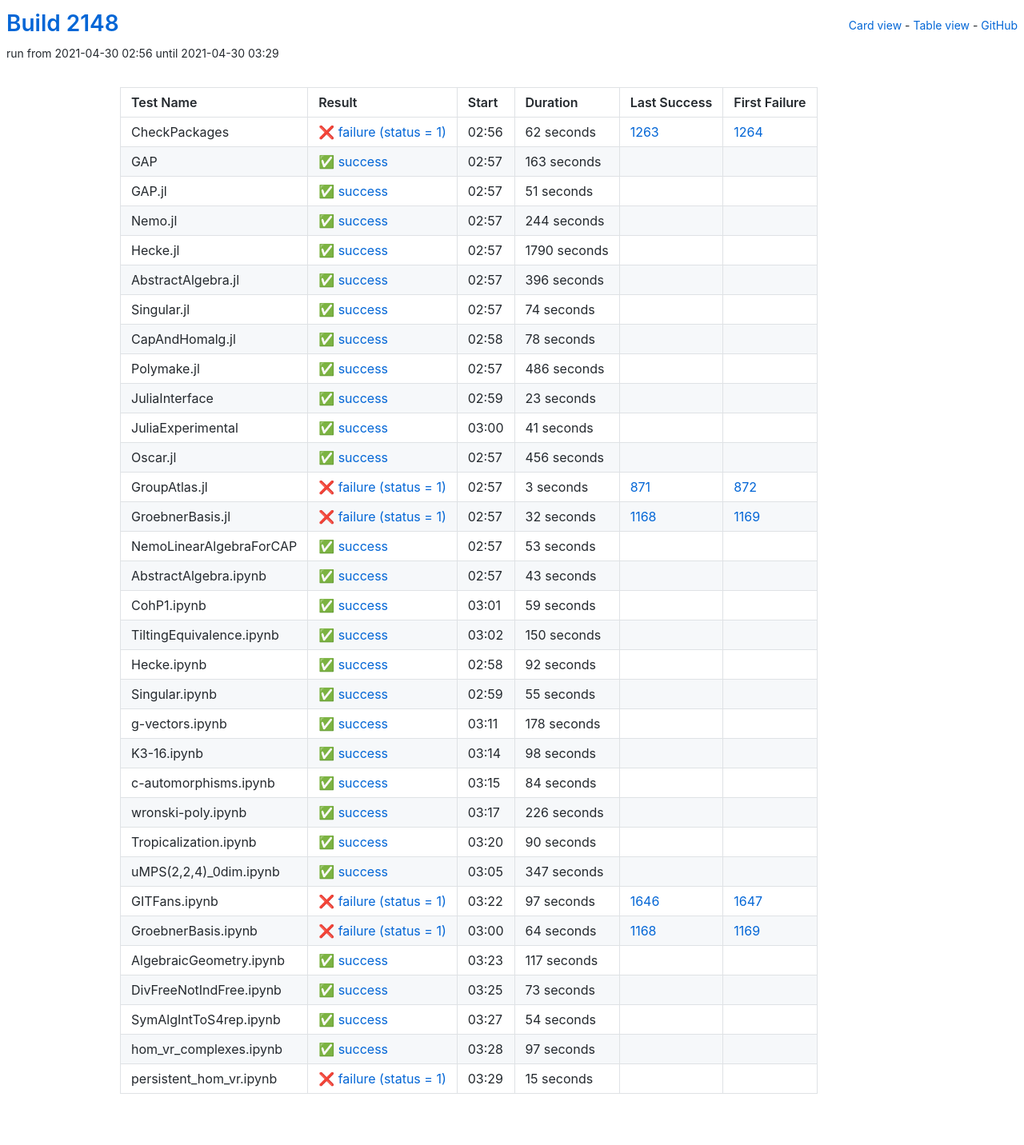
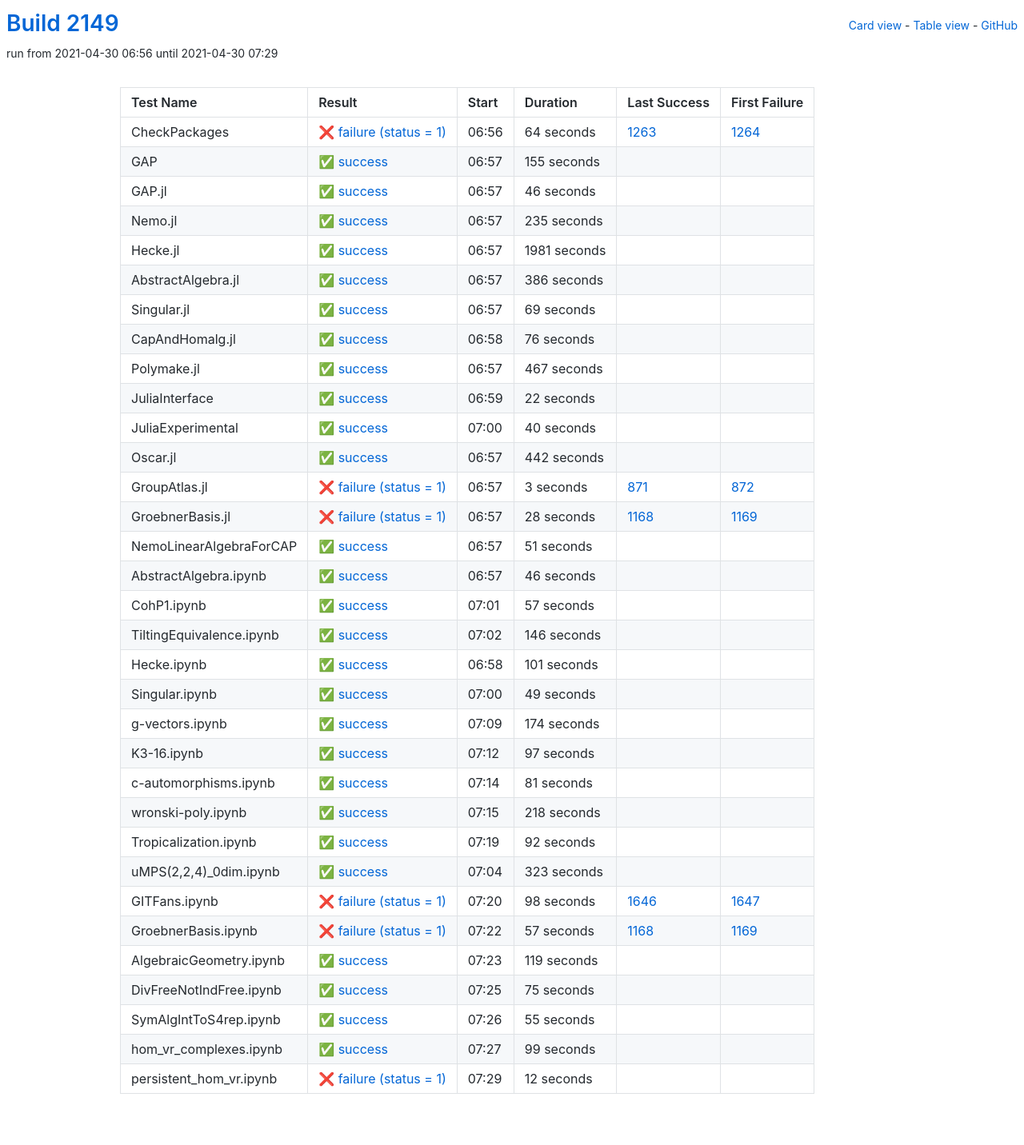
Before and after one commit to oscar-system/oscar-ci-status-stable, a Jekyll site: the page built from table.html, in a window 1280 px wide. Shown: the whole page at 80% size. Built offline with Jekyll 4.4.1, drawn with Linux system fonts in a browser that asks for light colours.

Commit message:
Build #2149

```diff
--- a/_data/ci.yml
+++ b/_data/ci.yml
@@ -1,6 +1,6 @@
 ---
-build: 2148
-build_url: https://oscarci.mathematik.uni-kl.de/job/oscar-stable/2148/
+build: 2149
+build_url: https://oscarci.mathematik.uni-kl.de/job/oscar-stable/2149/
 job: oscar-stable
 organization: oscar-system
 repo: oscar-ci-status-stable
@@ -8,152 +8,152 @@ repourl: https://github.com/oscar-system/oscar-ci-status-stable
 tests:
 - name: CheckPackages
   id: checkpackages
-  log: https://oscarci.mathematik.uni-kl.de/job/oscar-stable/2148/artifact/logs/build-2148/CheckPackages.log
-  start: 2021-04-30 02:56
+  log: https://oscarci.mathematik.uni-kl.de/job/oscar-stable/2149/artifact/logs/build-2149/CheckPackages.log
+  start: 2021-04-30 06:56
   success: false
   exitcode: 1
   status: failure
-  duration: 62
+  duration: 64
   last_success: 1263
   last_success_url: https://oscarci.mathematik.uni-kl.de/job/oscar-stable/1263/
   first_failure: 1264
   first_failure_url: https://oscarci.mathematik.uni-kl.de/job/oscar-stable/1264/
 - name: GAP
   id: gap
-  log: https://oscarci.mathematik.uni-kl.de/job/oscar-stable/2148/artifact/logs/build-2148/GAP.log
-  start: 2021-04-30 02:57
+  log: https://oscarci.mathematik.uni-kl.de/job/oscar-stable/2149/artifact/logs/build-2149/GAP.log
+  start: 2021-04-30 06:57
   success: true
   exitcode: 0
   status: success
-  duration: 163
+  duration: 155
   last_success: false
   last_success_url:
   first_failure: false
   first_failure_url:
 - name: GAP.jl
   id: gap-jl
-  log: https://oscarci.mathematik.uni-kl.de/job/oscar-stable/2148/artifact/logs/build-2148/GAP.jl.log
-  start: 2021-04-30 02:57
+  log: https://oscarci.mathematik.uni-kl.de/job/oscar-stable/2149/artifact/logs/build-2149/GAP.jl.log
+  start: 2021-04-30 06:57
   success: true
   exitcode: 0
   status: success
-  duration: 51
+  duration: 46
   last_success: false
   last_success_url:
   first_failure: false
   first_failure_url:
 - name: Nemo.jl
   id: nemo-jl
-  log: https://oscarci.mathematik.uni-kl.de/job/oscar-stable/2148/artifact/logs/build-2148/Nemo.jl.log
-  start: 2021-04-30 02:57
+  log: https://oscarci.mathematik.uni-kl.de/job/oscar-stable/2149/artifact/logs/build-2149/Nemo.jl.log
+  start: 2021-04-30 06:57
   success: true
   exitcode: 0
   status: success
-  duration: 244
+  duration: 235
   last_success: false
   last_success_url:
   first_failure: false
   first_failure_url:
 - name: Hecke.jl
   id: hecke-jl
-  log: https://oscarci.mathematik.uni-kl.de/job/oscar-stable/2148/artifact/logs/build-2148/Hecke.jl.log
-  start: 2021-04-30 02:57
+  log: https://oscarci.mathematik.uni-kl.de/job/oscar-stable/2149/artifact/logs/build-2149/Hecke.jl.log
+  start: 2021-04-30 06:57
   success: true
   exitcode: 0
   status: success
-  duration: 1790
+  duration: 1981
   last_success: false
   last_success_url:
   first_failure: false
   first_failure_url:
 - name: AbstractAlgebra.jl
   id: abstractalgebra-jl
-  log: https://oscarci.mathematik.uni-kl.de/job/oscar-stable/2148/artifact/logs/build-2148/AbstractAlgebra.jl.log
-  start: 2021-04-30 02:57
+  log: https://oscarci.mathematik.uni-kl.de/job/oscar-stable/2149/artifact/logs/build-2149/AbstractAlgebra.jl.log
+  start: 2021-04-30 06:57
   success: true
   exitcode: 0
   status: success
-  duration: 396
+  duration: 386
   last_success: false
   last_success_url:
   first_failure: false
   first_failure_url:
 - name: Singular.jl
   id: singular-jl
-  log: https://oscarci.mathematik.uni-kl.de/job/oscar-stable/2148/artifact/logs/build-2148/Singular.jl.log
-  start: 2021-04-30 02:57
+  log: https://oscarci.mathematik.uni-kl.de/job/oscar-stable/2149/artifact/logs/build-2149/Singular.jl.log
+  start: 2021-04-30 06:57
   success: true
   exitcode: 0
   status: success
-  duration: 74
+  duration: 69
   last_success: false
   last_success_url:
   first_failure: false
   first_failure_url:
 - name: CapAndHomalg.jl
   id: capandhomalg-jl
-  log: https://oscarci.mathematik.uni-kl.de/job/oscar-stable/2148/artifact/logs/build-2148/CapAndHomalg.jl.log
-  start: 2021-04-30 02:58
+  log: https://oscarci.mathematik.uni-kl.de/job/oscar-stable/2149/artifact/logs/build-2149/CapAndHomalg.jl.log
+  start: 2021-04-30 06:58
   success: true
   exitcode: 0
   status: success
-  duration: 78
+  duration: 76
   last_success: false
   last_success_url:
   first_failure: false
   first_failure_url:
 - name: Polymake.jl
   id: polymake-jl
-  log: https://oscarci.mathematik.uni-kl.de/job/oscar-stable/2148/artifact/logs/build-2148/Polymake.jl.log
-  start: 2021-04-30 02:57
+  log: https://oscarci.mathematik.uni-kl.de/job/oscar-stable/2149/artifact/logs/build-2149/Polymake.jl.log
+  start: 2021-04-30 06:57
   success: true
   exitcode: 0
   status: success
-  duration: 486
+  duration: 467
   last_success: false
   last_success_url:
   first_failure: false
   first_failure_url:
 - name: JuliaInterface
   id: juliainterface
-  log: https://oscarci.mathematik.uni-kl.de/job/oscar-stable/2148/artifact/logs/build-2148/JuliaInterface.log
-  start: 2021-04-30 02:59
+  log: https://oscarci.mathematik.uni-kl.de/job/oscar-stable/2149/artifact/logs/build-2149/JuliaInterface.log
+  start: 2021-04-30 06:59
   success: true
   exitcode: 0
   status: success
-  duration: 23
+  duration: 22
   last_success: false
   last_success_url:
   first_failure: false
   first_failure_url:
 - name: JuliaExperimental
   id: juliaexperimental
-  log: https://oscarci.mathematik.uni-kl.de/job/oscar-stable/2148/artifact/logs/build-2148/JuliaExperimental.log
-  start: 2021-04-30 03:00
+  log: https://oscarci.mathematik.uni-kl.de/job/oscar-stable/2149/artifact/logs/build-2149/JuliaExperimental.log
+  start: 2021-04-30 07:00
   success: true
   exitcode: 0
   status: success
-  duration: 41
+  duration: 40
   last_success: false
   last_success_url:
   first_failure: false
   first_failure_url:
 - name: Oscar.jl
   id: oscar-jl
-  log: https://oscarci.mathematik.uni-kl.de/job/oscar-stable/2148/artifact/logs/build-2148/Oscar.jl.log
-  start: 2021-04-30 02:57
+  log: https://oscarci.mathematik.uni-kl.de/job/oscar-stable/2149/artifact/logs/build-2149/Oscar.jl.log
+  start: 2021-04-30 06:57
   success: true
   exitcode: 0
   status: success
-  duration: 456
+  duration: 442
   last_success: false
   last_success_url:
   first_failure: false
   first_failure_url:
 - name: GroupAtlas.jl
   id: groupatlas-jl
-  log: https://oscarci.mathematik.uni-kl.de/job/oscar-stable/2148/artifact/logs/build-2148/GroupAtlas.jl.log
-  start: 2021-04-30 02:57
+  log: https://oscarci.mathematik.uni-kl.de/job/oscar-stable/2149/artifact/logs/build-2149/GroupAtlas.jl.log
+  start: 2021-04-30 06:57
   success: false
   exitcode: 1
   status: failure
@@ -164,68 +164,140 @@ tests:
   first_failure_url: https://oscarci.mathematik.uni-kl.de/job/oscar-stable/872/
 - name: GroebnerBasis.jl
   id: groebnerbasis-jl
-  log: https://oscarci.mathematik.uni-kl.de/job/oscar-stable/2148/artifact/logs/build-2148/GroebnerBasis.jl.log
-  start: 2021-04-30 02:57
+  log: https://oscarci.mathematik.uni-kl.de/job/oscar-stable/2149/artifact/logs/build-2149/GroebnerBasis.jl.log
+  start: 2021-04-30 06:57
   success: false
   exitcode: 1
   status: failure
-  duration: 32
+  duration: 28
   last_success: 1168
   last_success_url: https://oscarci.mathematik.uni-kl.de/job/oscar-stable/1168/
   first_failure: 1169
   first_failure_url: https://oscarci.mathematik.uni-kl.de/job/oscar-stable/1169/
 - name: NemoLinearAlgebraForCAP
   id: nemolinearalgebraforcap
-  log: https://oscarci.mathematik.uni-kl.de/job/oscar-stable/2148/artifact/logs/build-2148/NemoLinearAlgebraForCAP.log
-  start: 2021-04-30 02:57
+  log: https://oscarci.mathematik.uni-kl.de/job/oscar-stable/2149/artifact/logs/build-2149/NemoLinearAlgebraForCAP.log
+  start: 2021-04-30 06:57
   success: true
   exitcode: 0
   status: success
-  duration: 53
+  duration: 51
   last_success: false
   last_success_url:
   first_failure: false
   first_failure_url:
 - name: AbstractAlgebra.ipynb
   id: abstractalgebra-ipynb
-  log: https://oscarci.mathematik.uni-kl.de/job/oscar-stable/2148/artifact/logs/build-2148/AbstractAlgebra.ipynb.log
-  start: 2021-04-30 02:57
+  log: https://oscarci.mathematik.uni-kl.de/job/oscar-stable/2149/artifact/logs/build-2149/AbstractAlgebra.ipynb.log
+  start: 2021-04-30 06:57
   success: true
   exitcode: 0
   status: success
-  duration: 43
+  duration: 46
   last_success: false
   last_success_url:
   first_failure: false
   first_failure_url:
 - name: CohP1.ipynb
   id: cohp1-ipynb
-  log: https://oscarci.mathematik.uni-kl.de/job/oscar-stable/2148/artifact/logs/build-2148/CohP1.ipynb.log
-  start: 2021-04-30 03:01
+  log: https://oscarci.mathematik.uni-kl.de/job/oscar-stable/2149/artifact/logs/build-2149/CohP1.ipynb.log
+  start: 2021-04-30 07:01
   success: true
   exitcode: 0
   status: success
-  duration: 59
+  duration: 57
   last_success: false
   last_success_url:
   first_failure: false
   first_failure_url:
 - name: TiltingEquivalence.ipynb
   id: tiltingequivalence-ipynb
-  log: https://oscarci.mathematik.uni-kl.de/job/oscar-stable/2148/artifact/logs/build-2148/TiltingEquivalence.ipynb.log
-  start: 2021-04-30 03:02
+  log: https://oscarci.mathematik.uni-kl.de/job/oscar-stable/2149/artifact/logs/build-2149/TiltingEquivalence.ipynb.log
+  start: 2021-04-30 07:02
   success: true
   exitcode: 0
   status: success
-  duration: 150
+  duration: 146
   last_success: false
   last_success_url:
   first_failure: false
   first_failure_url:
 - name: Hecke.ipynb
   id: hecke-ipynb
-  log: https://oscarci.mathematik.uni-kl.de/job/oscar-stable/2148/artifact/logs/build-2148/Hecke.ipynb.log
-  start: 2021-04-30 02:58
+  log: https://oscarci.mathematik.uni-kl.de/job/oscar-stable/2149/artifact/logs/build-2149/Hecke.ipynb.log
+  start: 2021-04-30 06:58
+  success: true
+  exitcode: 0
+  status: success
+  duration: 101
+  last_success: false
+  last_success_url:
+  first_failure: false
+  first_failure_url:
+- name: Singular.ipynb
+  id: singular-ipynb
+  log: https://oscarci.mathematik.uni-kl.de/job/oscar-stable/2149/artifact/logs/build-2149/Singular.ipynb.log
+  start: 2021-04-30 07:00
+  success: true
+  exitcode: 0
+  status: success
+  duration: 49
+  last_success: false
+  last_success_url:
+  first_failure: false
+  first_failure_url:
+- name: g-vectors.ipynb
+  id: g-vectors-ipynb
+  log: https://oscarci.mathematik.uni-kl.de/job/oscar-stable/2149/artifact/logs/build-2149/g-vectors.ipynb.log
+  start: 2021-04-30 07:09
+  success: true
+  exitcode: 0
+  status: success
+  duration: 174
+  last_success: false
+  last_success_url:
+  first_failure: false
+  first_failure_url:
+- name: K3-16.ipynb
+  id: k3-16-ipynb
+  log: https://oscarci.mathematik.uni-kl.de/job/oscar-stable/2149/artifact/logs/build-2149/K3-16.ipynb.log
+  start: 2021-04-30 07:12
+  success: true
+  exitcode: 0
+  status: success
+  duration: 97
+  last_success: false
+  last_success_url:
+  first_failure: false
+  first_failure_url:
+- name: c-automorphisms.ipynb
+  id: c-automorphisms-ipynb
+  log: https://oscarci.mathematik.uni-kl.de/job/oscar-stable/2149/artifact/logs/build-2149/c-automorphisms.ipynb.log
+  start: 2021-04-30 07:14
+  success: true
+  exitcode: 0
+  status: success
+  duration: 81
+  last_success: false
+  last_success_url:
+  first_failure: false
+  first_failure_url:
+- name: wronski-poly.ipynb
+  id: wronski-poly-ipynb
+  log: https://oscarci.mathematik.uni-kl.de/job/oscar-stable/2149/artifact/logs/build-2149/wronski-poly.ipynb.log
+  start: 2021-04-30 07:15
+  success: true
+  exitcode: 0
+  status: success
+  duration: 218
+  last_success: false
+  last_success_url:
+  first_failure: false
+  first_failure_url:
+- name: Tropicalization.ipynb
+  id: tropicalization-ipynb
+  log: https://oscarci.mathematik.uni-kl.de/job/oscar-stable/2149/artifact/logs/build-2149/Tropicalization.ipynb.log
+  start: 2021-04-30 07:19
   success: true
   exitcode: 0
   status: success
@@ -234,10 +306,70 @@ tests:
   last_success_url:
   first_failure: false
   first_failure_url:
-- name: Singular.ipynb
-  id: singular-ipynb
-  log: https://oscarci.mathematik.uni-kl.de/job/oscar-stable/2148/artifact/logs/build-2148/Singular.ipynb.log
-  start: 2021-04-30 02:59
+- name: uMPS(2,2,4)_0dim.ipynb
+  id: umps-2-2-4-0dim-ipynb
+  log: https://oscarci.mathematik.uni-kl.de/job/oscar-stable/2149/artifact/logs/build-2149/uMPS-2-2-4-_0dim.ipynb.log
+  start: 2021-04-30 07:04
+  success: true
+  exitcode: 0
+  status: success
+  duration: 323
+  last_success: false
+  last_success_url:
+  first_failure: false
+  first_failure_url:
+- name: GITFans.ipynb
+  id: gitfans-ipynb
+  log: https://oscarci.mathematik.uni-kl.de/job/oscar-stable/2149/artifact/logs/build-2149/GITFans.ipynb.log
+  start: 2021-04-30 07:20
+  success: false
+  exitcode: 1
+  status: failure
+  duration: 98
+  last_success: 1646
+  last_success_url: https://oscarci.mathematik.uni-kl.de/job/oscar-stable/1646/
+  first_failure: 1647
+  first_failure_url: https://oscarci.mathematik.uni-kl.de/job/oscar-stable/1647/
+- name: GroebnerBasis.ipynb
+  id: groebnerbasis-ipynb
+  log: https://oscarci.mathematik.uni-kl.de/job/oscar-stable/2149/artifact/logs/build-2149/GroebnerBasis.ipynb.log
+  start: 2021-04-30 07:22
+  success: false
+  exitcode: 1
+  status: failure
+  duration: 57
+  last_success: 1168
+  last_success_url: https://oscarci.mathematik.uni-kl.de/job/oscar-stable/1168/
+  first_failure: 1169
+  first_failure_url: https://oscarci.mathematik.uni-kl.de/job/oscar-stable/1169/
+- name: AlgebraicGeometry.ipynb
+  id: algebraicgeometry-ipynb
+  log: https://oscarci.mathematik.uni-kl.de/job/oscar-stable/2149/artifact/logs/build-2149/AlgebraicGeometry.ipynb.log
+  start: 2021-04-30 07:23
+  success: true
+  exitcode: 0
+  status: success
+  duration: 119
+  last_success: false
+  last_success_url:
+  first_failure: false
+  first_failure_url:
+- name: DivFreeNotIndFree.ipynb
+  id: divfreenotindfree-ipynb
+  log: https://oscarci.mathematik.uni-kl.de/job/oscar-stable/2149/artifact/logs/build-2149/DivFreeNotIndFree.ipynb.log
+  start: 2021-04-30 07:25
+  success: true
+  exitcode: 0
+  status: success
+  duration: 75
+  last_success: false
+  last_success_url:
+  first_failure: false
+  first_failure_url:
+- name: SymAlgIntToS4rep.ipynb
+  id: symalginttos4rep-ipynb
+  log: https://oscarci.mathematik.uni-kl.de/job/oscar-stable/2149/artifact/logs/build-2149/SymAlgIntToS4rep.ipynb.log
+  start: 2021-04-30 07:26
   success: true
   exitcode: 0
   status: success
@@ -246,158 +378,26 @@ tests:
   last_success_url:
   first_failure: false
   first_failure_url:
-- name: g-vectors.ipynb
-  id: g-vectors-ipynb
-  log: https://oscarci.mathematik.uni-kl.de/job/oscar-stable/2148/artifact/logs/build-2148/g-vectors.ipynb.log
-  start: 2021-04-30 03:11
+- name: hom_vr_complexes.ipynb
+  id: hom-vr-complexes-ipynb
+  log: https://oscarci.mathematik.uni-kl.de/job/oscar-stable/2149/artifact/logs/build-2149/hom_vr_complexes.ipynb.log
+  start: 2021-04-30 07:27
   success: true
   exitcode: 0
   status: success
-  duration: 178
-  last_success: false
-  last_success_url:
-  first_failure: false
-  first_failure_url:
-- name: K3-16.ipynb
-  id: k3-16-ipynb
-  log: https://oscarci.mathematik.uni-kl.de/job/oscar-stable/2148/artifact/logs/build-2148/K3-16.ipynb.log
-  start: 2021-04-30 03:14
-  success: true
-  exitcode: 0
-  status: success
-  duration: 98
-  last_success: false
-  last_success_url:
-  first_failure: false
-  first_failure_url:
-- name: c-automorphisms.ipynb
-  id: c-automorphisms-ipynb
-  log: https://oscarci.mathematik.uni-kl.de/job/oscar-stable/2148/artifact/logs/build-2148/c-automorphisms.ipynb.log
-  start: 2021-04-30 03:15
-  success: true
-  exitcode: 0
-  status: success
-  duration: 84
-  last_success: false
-  last_success_url:
-  first_failure: false
-  first_failure_url:
-- name: wronski-poly.ipynb
-  id: wronski-poly-ipynb
-  log: https://oscarci.mathematik.uni-kl.de/job/oscar-stable/2148/artifact/logs/build-2148/wronski-poly.ipynb.log
-  start: 2021-04-30 03:17
-  success: true
-  exitcode: 0
-  status: success
-  duration: 226
-  last_success: false
-  last_success_url:
-  first_failure: false
-  first_failure_url:
-- name: Tropicalization.ipynb
-  id: tropicalization-ipynb
-  log: https://oscarci.mathematik.uni-kl.de/job/oscar-stable/2148/artifact/logs/build-2148/Tropicalization.ipynb.log
-  start: 2021-04-30 03:20
-  success: true
-  exitcode: 0
-  status: success
-  duration: 90
-  last_success: false
-  last_success_url:
-  first_failure: false
-  first_failure_url:
-- name: uMPS(2,2,4)_0dim.ipynb
-  id: umps-2-2-4-0dim-ipynb
-  log: https://oscarci.mathematik.uni-kl.de/job/oscar-stable/2148/artifact/logs/build-2148/uMPS-2-2-4-_0dim.ipynb.log
-  start: 2021-04-30 03:05
-  success: true
-  exitcode: 0
-  status: success
-  duration: 347
-  last_success: false
-  last_success_url:
-  first_failure: false
-  first_failure_url:
-- name: GITFans.ipynb
-  id: gitfans-ipynb
-  log: https://oscarci.mathematik.uni-kl.de/job/oscar-stable/2148/artifact/logs/build-2148/GITFans.ipynb.log
-  start: 2021-04-30 03:22
-  success: false
-  exitcode: 1
-  status: failure
-  duration: 97
-  last_success: 1646
-  last_success_url: https://oscarci.mathematik.uni-kl.de/job/oscar-stable/1646/
-  first_failure: 1647
-  first_failure_url: https://oscarci.mathematik.uni-kl.de/job/oscar-stable/1647/
-- name: GroebnerBasis.ipynb
-  id: groebnerbasis-ipynb
-  log: https://oscarci.mathematik.uni-kl.de/job/oscar-stable/2148/artifact/logs/build-2148/GroebnerBasis.ipynb.log
-  start: 2021-04-30 03:00
-  success: false
-  exitcode: 1
-  status: failure
-  duration: 64
-  last_success: 1168
-  last_success_url: https://oscarci.mathematik.uni-kl.de/job/oscar-stable/1168/
-  first_failure: 1169
-  first_failure_url: https://oscarci.mathematik.uni-kl.de/job/oscar-stable/1169/
-- name: AlgebraicGeometry.ipynb
-  id: algebraicgeometry-ipynb
-  log: https://oscarci.mathematik.uni-kl.de/job/oscar-stable/2148/artifact/logs/build-2148/AlgebraicGeometry.ipynb.log
-  start: 2021-04-30 03:23
-  success: true
-  exitcode: 0
-  status: success
-  duration: 117
-  last_success: false
-  last_success_url:
-  first_failure: false
-  first_failure_url:
-- name: DivFreeNotIndFree.ipynb
-  id: divfreenotindfree-ipynb
-  log: https://oscarci.mathematik.uni-kl.de/job/oscar-stable/2148/artifact/logs/build-2148/DivFreeNotIndFree.ipynb.log
-  start: 2021-04-30 03:25
-  success: true
-  exitcode: 0
-  status: success
-  duration: 73
-  last_success: false
-  last_success_url:
-  first_failure: false
-  first_failure_url:
-- name: SymAlgIntToS4rep.ipynb
-  id: symalginttos4rep-ipynb
-  log: https://oscarci.mathematik.uni-kl.de/job/oscar-stable/2148/artifact/logs/build-2148/SymAlgIntToS4rep.ipynb.log
-  start: 2021-04-30 03:27
-  success: true
-  exitcode: 0
-  status: success
-  duration: 54
-  last_success: false
-  last_success_url:
-  first_failure: false
-  first_failure_url:
-- name: hom_vr_complexes.ipynb
-  id: hom-vr-complexes-ipynb
-  log: https://oscarci.mathematik.uni-kl.de/job/oscar-stable/2148/artifact/logs/build-2148/hom_vr_complexes.ipynb.log
-  start: 2021-04-30 03:28
-  success: true
-  exitcode: 0
-  status: success
-  duration: 97
+  duration: 99
   last_success: false
   last_success_url:
   first_failure: false
   first_failure_url:
 - name: persistent_hom_vr.ipynb
   id: persistent-hom-vr-ipynb
-  log: https://oscarci.mathematik.uni-kl.de/job/oscar-stable/2148/artifact/logs/build-2148/persistent_hom_vr.ipynb.log
-  start: 2021-04-30 03:29
+  log: https://oscarci.mathematik.uni-kl.de/job/oscar-stable/2149/artifact/logs/build-2149/persistent_hom_vr.ipynb.log
+  start: 2021-04-30 07:29
   success: false
   exitcode: 1
   status: failure
-  duration: 15
+  duration: 12
   last_success: false
   last_success_url:
   first_failure: false
```
Also changed, not shown: README.md.
